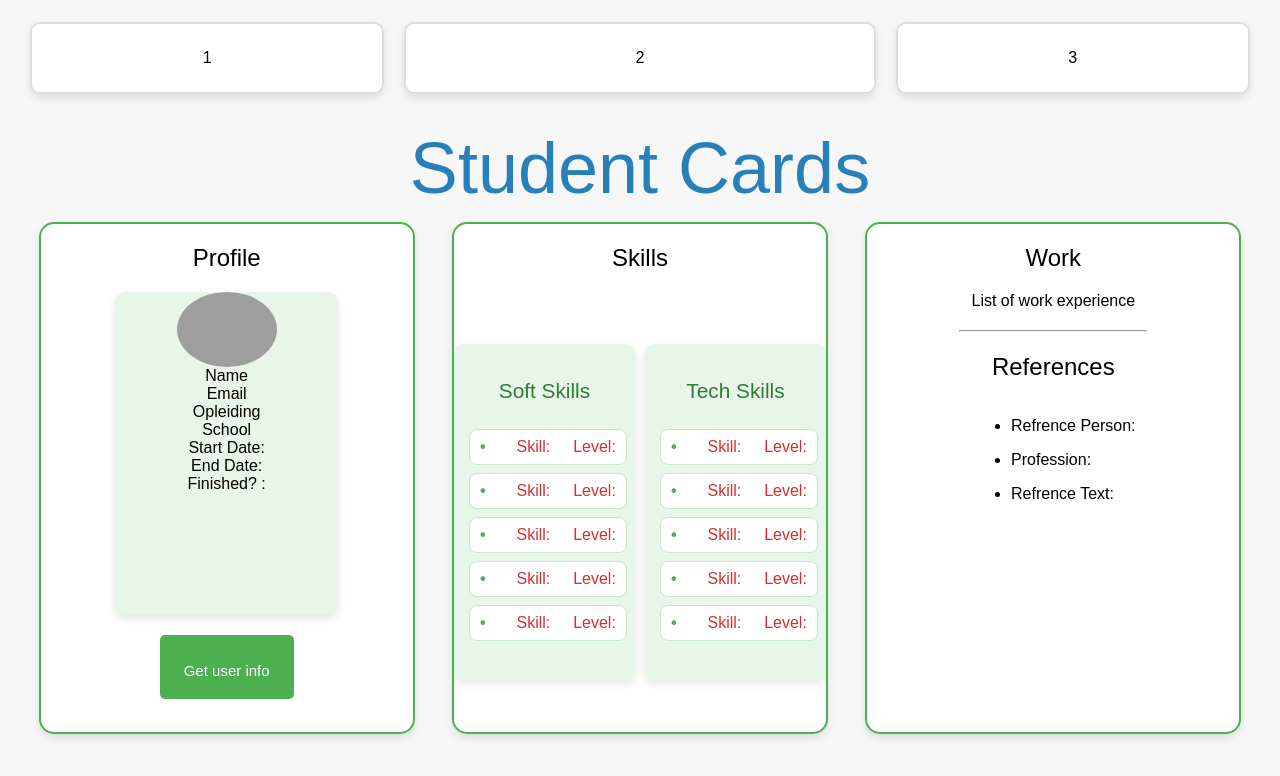
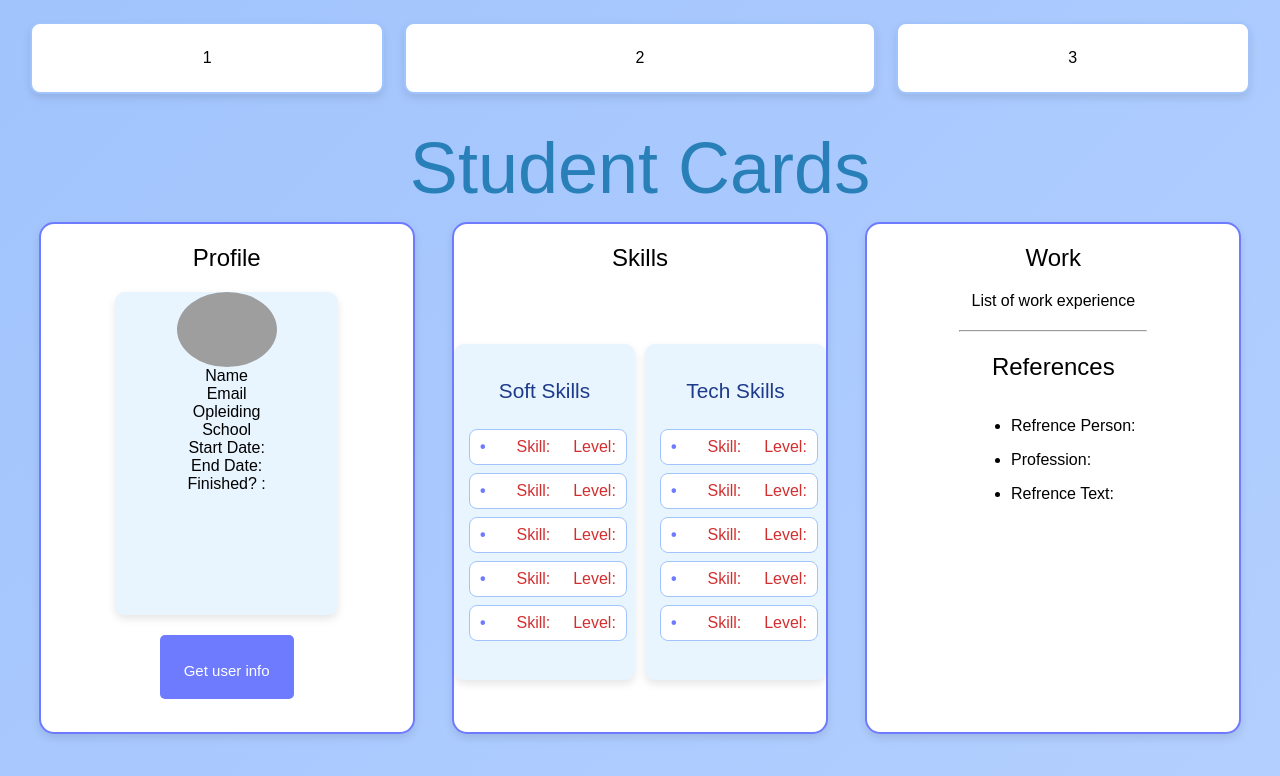
Before and after one commit to 4l0sh/intfind, a React (Create React App) app: page /studentCard in a window 1280 px wide. Shown: the top 776 px of the page. Built offline with nearby package versions, Linux system fonts and the light colour scheme; grey boxes are pictures that could not be loaded; a web font is replaced by a local one.

Commit message:
minor changes

```diff
--- a/src/layout/opleiding/opleiding.js
+++ b/src/layout/opleiding/opleiding.js
@@ -1,28 +1,24 @@
-import React, { Fragment } from "react";
-import { useNavigate } from "react-router-dom";
-import "./opleiding.css";
-import Steps from "../steps/steps";
+import React, { Fragment } from 'react';
+import { useNavigate } from 'react-router-dom';
+import './opleiding.css';
+import Steps from '../steps/steps';
 
 const Opleiding = () => {
   const navigate = useNavigate();
   const redirectToSkills = () => {
-    navigate("/skills");
-  };
-
-  const redirectToRefrences = () => {
-    navigate("/referenties");
+    navigate('/skills');
   };
 
   const onSubmit = (e) => {
     e.preventDefault();
-    const opleiding = document.getElementById("opleiding").value;
-    const school = document.getElementById("school").value;
-    const afgerond = document.getElementById("afgerond").checked;
-    const startDate = document.getElementById("startDate").value;
-    const endDate = document.getElementById("endDate").value;
+    const opleiding = document.getElementById('opleiding').value;
+    const school = document.getElementById('school').value;
+    const afgerond = document.getElementById('afgerond').checked;
+    const startDate = document.getElementById('startDate').value;
+    const endDate = document.getElementById('endDate').value;
     console.log(opleiding, school, afgerond, startDate, endDate);
 
-    const userId = localStorage.getItem("userId");
+    const userId = localStorage.getItem('userId');
     const Opleiding = {
       opleiding,
       school,
@@ -31,80 +27,80 @@ const Opleiding = () => {
       endDate,
     };
 
-    fetch("http://localhost:4000/opleiding", {
-      method: "POST",
+    fetch('http://localhost:4000/opleiding', {
+      method: 'POST',
       headers: {
-        "Content-Type": "application/json",
+        'Content-Type': 'application/json',
       },
       body: JSON.stringify({ userId, Opleiding }),
     })
       .then((response) => response.json())
       .then((result) => {
-        console.log("added opleiding", result);
+        console.log('added opleiding', result);
       })
       .catch((error) => {
-        console.log("error adding opleiding", error);
+        console.log('error adding opleiding', error);
       });
   };
 
   const redirectToExperience = () => {
-    navigate("/experience");
+    navigate('/experience');
   };
 
   return (
     <Fragment>
-      <div className="container">
-        <div className="box1">
+      <div className='container'>
+        <div className='box1'>
           <i
             onClick={redirectToSkills}
-            className="fa-solid fa-arrow-left arrow-left"
+            className='fa-solid fa-arrow-left arrow-left'
           ></i>
           <p> Previous</p>
         </div>
-        <div className="box2">
+        <div className='box2'>
           <Steps currentStep={3} />
-          <div className="title">
+          <div className='title'>
             <h1>Opleiding</h1>
           </div>
-          <div className="opleiding">
-            <form className="opleidingForm">
+          <div className='opleiding'>
+            <form className='opleidingForm'>
               <input
-                id="opleiding"
-                className="input op"
-                type="text"
-                placeholder="Opleiding"
+                id='opleiding'
+                className='input op'
+                type='text'
+                placeholder='Opleiding'
               />
               <input
-                id="school"
-                className="input op"
-                type="text"
-                placeholder="School"
+                id='school'
+                className='input op'
+                type='text'
+                placeholder='School'
               />
-              <div className="dateContainer">
+              <div className='dateContainer'>
                 <p>Finished: </p>
-                <input id="afgerond" className="input op" type="checkbox" />
+                <input id='afgerond' className='input op' type='checkbox' />
               </div>
-              <div className="dateContainer">
+              <div className='dateContainer'>
                 <p>Start Date</p>
-                <input id="startDate" className="input op" type="date" />
+                <input id='startDate' className='input op' type='date' />
               </div>
-              <div className="dateContainer">
+              <div className='dateContainer'>
                 <p>End Date</p>
-                <input id="endDate" className="input op" type="date" />
+                <input id='endDate' className='input op' type='date' />
               </div>
               <input
                 onClick={onSubmit}
-                className="submit"
-                type="submit"
-                value="Submit"
+                className='submit'
+                type='submit'
+                value='Submit'
               />
             </form>
           </div>
         </div>
-        <div className="box3">
+        <div className='box3'>
           <i
             onClick={redirectToExperience}
-            className="fa-solid fa-arrow-right arrow-right"
+            className='fa-solid fa-arrow-right arrow-right'
           ></i>
           <p>Next</p>
         </div>
--- a/src/student/studentCard.css
+++ b/src/student/studentCard.css
@@ -6,9 +6,23 @@
   width: 100%;
   height: 100vh;
   box-sizing: border-box;
-  background-color: #f7f7f7;
+  background: linear-gradient(135deg, #6e7bff, #a1c4fd);
+  animation: backgroundAnimation 6s ease-in-out infinite alternate;
   padding: 20px;
 }
+
+@keyframes backgroundAnimation {
+  0% {
+    background: linear-gradient(135deg, #6e7bff, #a1c4fd);
+  }
+  50% {
+    background: linear-gradient(135deg, #6e7bff, #b3cfff);
+  }
+  100% {
+    background: linear-gradient(135deg, #a1c4fd, #b3cfff);
+  }
+}
+
 .studentCardsheader {
   display: flex;
   flex-direction: row;
@@ -18,6 +32,7 @@
   height: 10%;
   margin-bottom: 20px;
 }
+
 .studentCardheader1,
 .studentCardheader2,
 .studentCardheader3 {
@@ -25,7 +40,7 @@
   display: flex;
   align-items: center;
   justify-content: center;
-  border: 2px solid #ddd;
+  border: 2px solid #a1c4fd;
   border-radius: 10px;
   background-color: #ffffff;
   height: 90%;
@@ -35,15 +50,18 @@
     background-color 0.3s ease,
     box-shadow 0.3s ease;
 }
+
 .studentCardheader2 {
   width: 40%;
 }
+
 .studentCardheader1:hover,
 .studentCardheader2:hover,
 .studentCardheader3:hover {
-  background-color: #eef1f5;
+  background-color: #f0f4ff;
   box-shadow: 0 6px 12px rgba(0, 0, 0, 0.2);
 }
+
 .titleText {
   display: flex;
   align-items: center;
@@ -54,6 +72,7 @@
   color: #33475b;
   margin-bottom: 20px;
 }
+
 .studentCards {
   display: flex;
   flex-direction: row;
@@ -61,13 +80,14 @@
   width: 100%;
   height: 70%;
 }
+
 .studentCard1,
 .studentCard2,
 .studentCard3 {
   display: flex;
   flex-direction: column;
   width: 30%;
-  border: 2px solid #4caf50;
+  border: 2px solid #6e7bff;
   border-radius: 15px;
   margin: 10px;
   background-color: #ffffff;
@@ -79,16 +99,18 @@
     transform 0.3s ease,
     box-shadow 0.3s ease;
 }
+
 .studentCard1:hover,
 .studentCard2:hover,
 .studentCard3:hover {
   transform: translateY(-5px);
   box-shadow: 0 8px 16px rgba(0, 0, 0, 0.2);
 }
+
 .studentSoftSkills {
   width: 90%;
   padding: 15px;
-  background-color: #e8f5e9;
+  background-color: #e8f5ff;
   border-radius: 10px;
   box-shadow: 0 4px 8px rgba(0, 0, 0, 0.1);
   margin: 10px 0;
@@ -96,19 +118,22 @@
   flex-direction: column;
   align-items: center;
 }
+
 .studentSoftSkills h3 {
   font-size: 1.3em;
-  color: #2e7d32;
+  color: #1e3a8a;
   margin-bottom: 10px;
 }
+
 .studentSoftSkills ul {
   list-style-type: none;
   padding: 0;
   width: 100%;
 }
+
 .studentSoftSkills li {
   background-color: #ffffff;
-  border: 1px solid #c8e6c9;
+  border: 1px solid #a1c4fd;
   border-radius: 8px;
   padding: 8px 10px;
   margin-bottom: 8px;
@@ -118,15 +143,18 @@
   align-items: center;
   transition: background-color 0.3s ease;
 }
+
 .studentSoftSkills li:hover {
-  background-color: #f1f8e9;
+  background-color: #f0f7ff;
 }
+
 .studentSoftSkills li::before {
   content: '•';
-  color: #4caf50;
+  color: #6e7bff;
   font-weight: bold;
   margin-right: 8px;
 }
+
 .skillsCard {
   display: flex;
   flex-direction: row;
@@ -136,24 +164,28 @@
   height: 100%;
   gap: 10px;
 }
+
 .studentProfile {
   display: flex;
   flex-direction: column;
   justify-content: flex-start;
   align-items: center;
-  background-color: #e8f5e9;
+  text-align: center;
+  background-color: #e8f5ff;
   border-radius: 10px;
   width: 60%;
   height: 70%;
   margin-bottom: 10px;
   box-shadow: 0 4px 8px rgba(0, 0, 0, 0.1);
 }
+
 .errorMessage {
   color: #d32f2f;
   font-size: 1.2em;
   width: 55%;
   margin: 15px 0;
 }
+
 .skilltxt {
   color: #d32f2f;
   font-size: 1em;
@@ -162,8 +194,9 @@
     color 0.3s ease,
     font-size 0.3s ease;
 }
+
 .infobtn {
-  background-color: #4caf50;
+  background-color: #6e7bff;
   color: white;
   padding: 12px 24px;
   border: none;
@@ -176,40 +209,50 @@
     transform 0.2s ease;
   overflow: hidden;
 }
+
 .infobtn:hover {
-  background-color: #45a049;
+  background-color: #7a8bff;
   transform: translateY(-3px);
 }
+
 .infobtn:active {
   transform: translateY(0px);
 }
+
 .btntxt,
 .btnico {
   transition: transform 0.2s ease;
 }
+
 .infobtn:hover .btntxt {
   transform: translateY(-50px);
 }
+
 .infobtn:hover .btnico {
   transform: translateY(-20px);
 }
+
 .btntxt {
   font-size: 15px;
 }
+
 .btnico {
   scale: 2;
   transform: translateY(10px);
 }
+
 .refrences {
   display: flex;
   flex-direction: column;
   justify-content: center;
   align-items: center;
 }
+
 .workhr {
   width: 50%;
   margin-top: 20px;
 }
+
 @media (max-width: 600px) {
   .studentCard1,
   .studentCard2,
--- a/src/student/studentCard.js
+++ b/src/student/studentCard.js
@@ -177,15 +177,15 @@ const StudentCard = () => {
                   <ul>
                     <li>
                       <p>
-                        Refrence Person: <p>{referentiePersoon}</p>
+                        Refrence Person: <span>{referentiePersoon}</span>
                       </p>
                     </li>
                     <li>
-                      Profession: <p>{referentieProfession}</p>
+                      Profession: <span>{referentieProfession}</span>
                     </li>
                     <li>
                       <p>
-                        Refrence Text: <p>{referentieText}</p>
+                        Refrence Text: <span>{referentieText}</span>
                       </p>
                     </li>
                   </ul>
```
